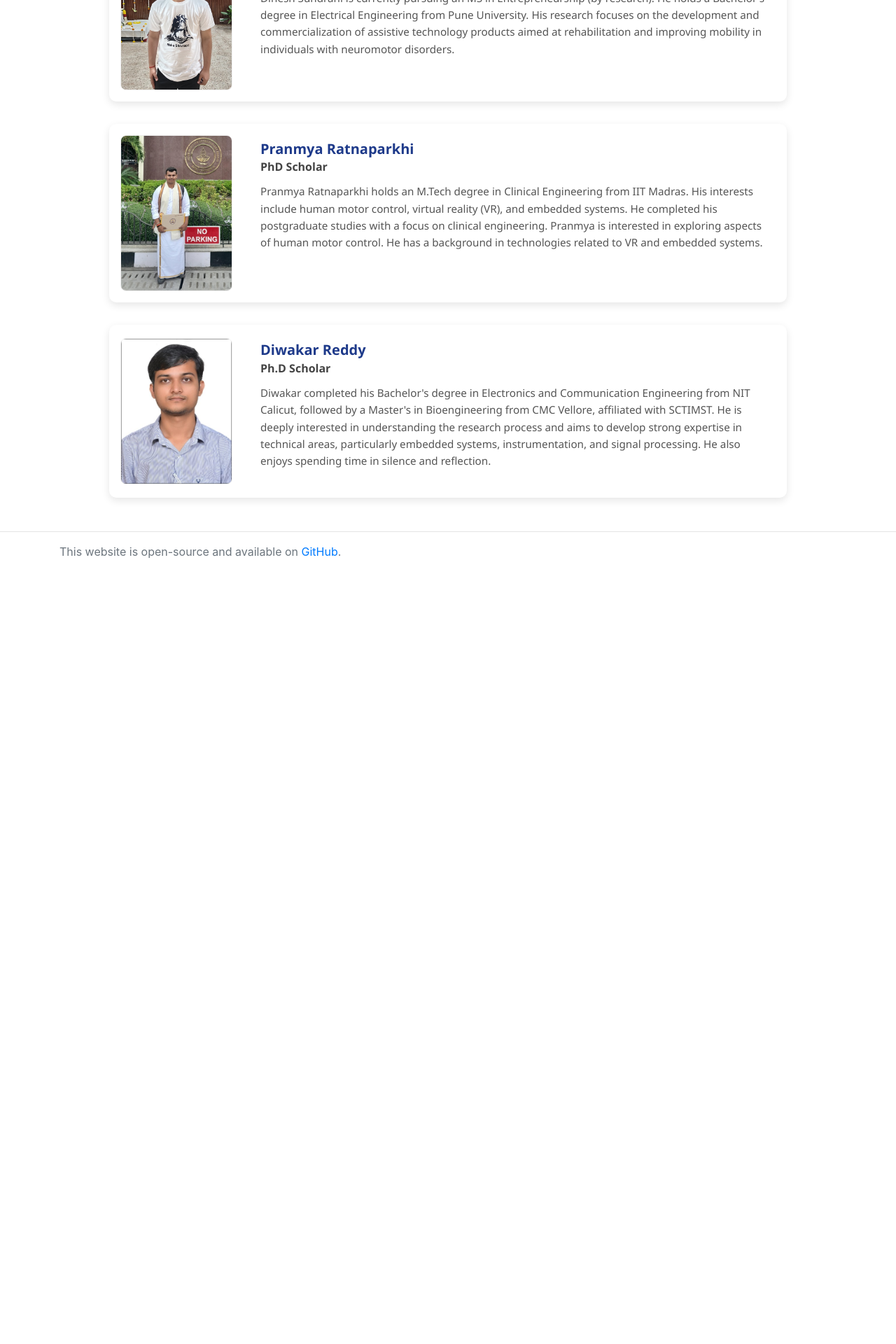
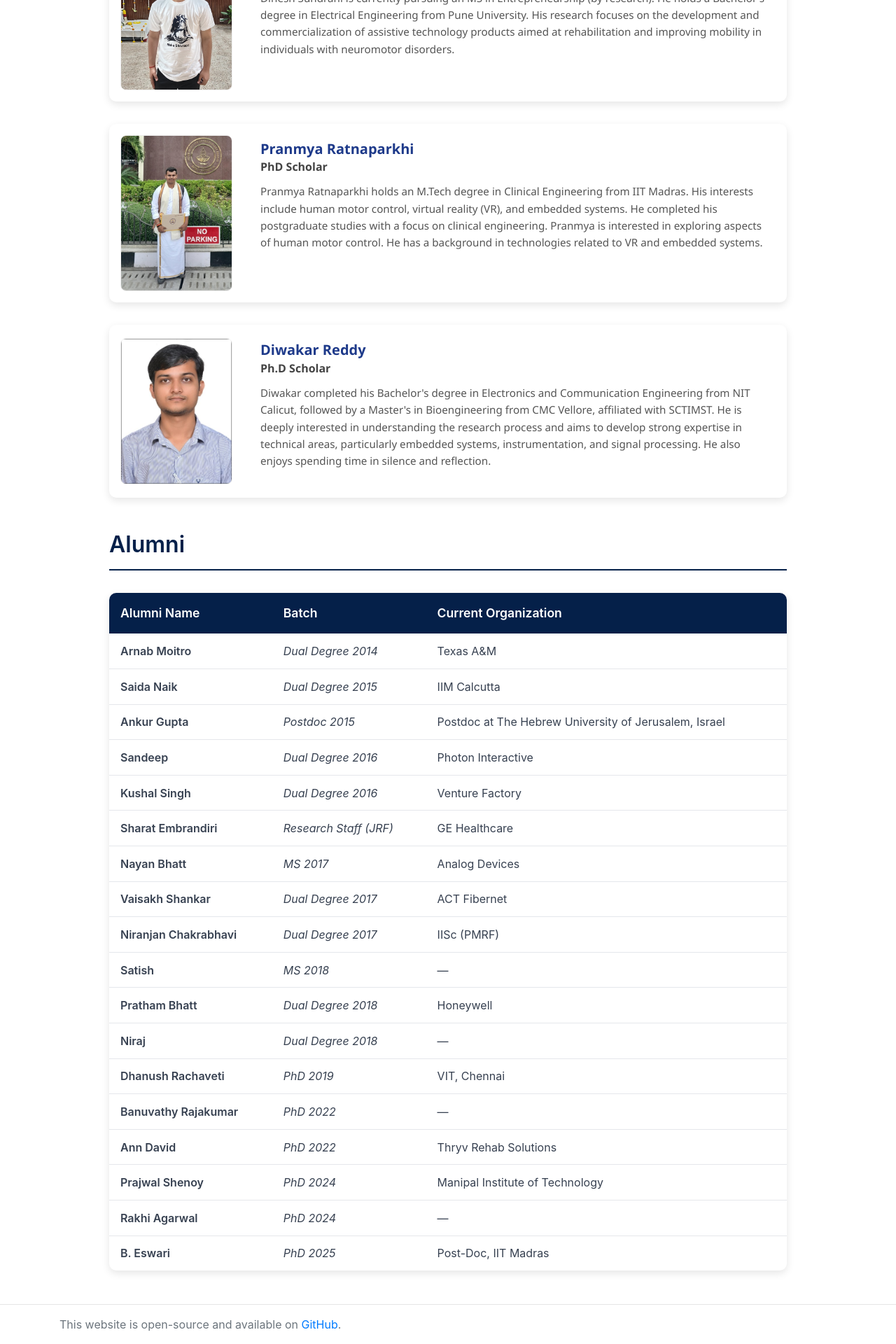
Before and after one commit to BrainLabIITM/BrainLabIITM.github.io, a Jekyll site: the page built from members/index.md, in a window 1280 px wide. Shown: the part 2710-4630 px from the top of the page at 70% size. Built offline with Jekyll 4.4.1, drawn with Linux system fonts in a browser that asks for light colours; before the commit the page ends 3526 px from its top, so only the background shows below that.

Commit message:
alumni added

```diff
--- a/_layouts/members.html
+++ b/_layouts/members.html
@@ -1,5 +1,4 @@
 {% include header.html %}
-
 <style>
   .members-container {
     max-width: 1000px;
@@ -7,7 +6,6 @@
     padding: 0 1rem;
     font-family: 'Segoe UI', sans-serif;
   }
-
   .member-card {
     display: flex;
     flex-direction: row;
@@ -18,11 +16,9 @@
     margin-bottom: 2rem;
     transition: transform 0.2s;
   }
-
   .member-card:hover {
     transform: scale(1.01);
   }
-
   .member-img {
     flex-shrink: 0;
     display: flex;
@@ -30,49 +26,88 @@
     justify-content: center;
     padding: 1rem;
   }
-
   .member-img img {
     max-width: 160px;
     height: auto;
     border-radius: 8px;
     border: 1px solid #eee;
   }
-
   .member-details {
     padding: 1.5rem;
     flex: 1;
   }
-
   .member-name {
     font-size: 1.25rem;
     font-weight: 600;
     margin-bottom: 0.3rem;
     color: #1e3a8a;
   }
-
   .member-role {
     font-size: 1rem;
     font-weight: bold;
     color: #444;
     margin-bottom: 0.8rem;
   }
-
   .member-bio {
     font-size: 0.95rem;
     line-height: 1.6;
     color: #555;
     margin-bottom: 1rem;
   }
-
   .member-links a {
     margin-right: 1rem;
     font-size: 0.9rem;
     color: #0077cc;
     text-decoration: none;
   }
-
   .member-links a:hover {
     text-decoration: underline;
+  }
+
+  /* Alumni Table Styles */
+  .alumni-section {
+    max-width: 1000px;
+    margin: 3rem auto;
+    padding: 0 1rem;
+  }
+  .alumni-table {
+    width: 100%;
+    border-collapse: collapse;
+    margin-top: 1.5rem;
+    background: white;
+    box-shadow: 0 4px 12px rgba(0,0,0,0.1);
+    border-radius: 10px;
+    overflow: hidden;
+  }
+  .alumni-table th {
+    background-color: #052049;
+    color: white;
+    padding: 1rem;
+    text-align: left;
+    font-weight: 600;
+    font-size: 1.1rem;
+  }
+  .alumni-table td {
+    padding: 0.8rem 1rem;
+    border-bottom: 1px solid #e5e7eb;
+    color: #374151;
+  }
+  .alumni-table tr:hover {
+    background-color: #f9fafb;
+  }
+  .alumni-table tr:last-child td {
+    border-bottom: none;
+  }
+  .alumni-name {
+    font-weight: 600;
+    color: #052049;
+  }
+  .alumni-batch {
+    color: #6b7280;
+    font-style: italic;
+  }
+  .alumni-org {
+    color: #374151;
   }
 
   @media (max-width: 600px) {
@@ -80,20 +115,24 @@
       flex-direction: column;
       text-align: center;
     }
-
     .member-img {
       padding: 1rem 0;
     }
-
     .member-img img {
       width: 70%;
       height: auto;
       border: none;
     }
-
     .member-links a {
       display: inline-block;
       margin-top: 0.5rem;
+    }
+    .alumni-table {
+      font-size: 0.9rem;
+    }
+    .alumni-table th,
+    .alumni-table td {
+      padding: 0.6rem 0.5rem;
     }
   }
 </style>
@@ -102,8 +141,7 @@
 <hr class="divider">
 
 <div class="container">
-
-
+  <!-- Current Members Section -->
   <div class="members-container">
     {% for person in page.members %}
     <div class="member-card">
@@ -123,6 +161,114 @@
     </div>
     {% endfor %}
   </div>
+
+  <!-- Alumni Section -->
+  <div class="alumni-section">
+    <h2 style="color: #052049; font-size: 2rem; margin-bottom: 1rem; font-weight: 600;">Alumni</h2>
+    <hr style="border-top: 2px solid #052049; margin-bottom: 2rem;">
+
+    <table class="alumni-table">
+      <thead>
+        <tr>
+          <th>Alumni Name</th>
+          <th>Batch</th>
+          <th>Current Organization</th>
+        </tr>
+      </thead>
+      <tbody>
+        <tr>
+          <td class="alumni-name">Arnab Moitro</td>
+          <td class="alumni-batch">Dual Degree 2014</td>
+          <td class="alumni-org">Texas A&M</td>
+        </tr>
+        <tr>
+          <td class="alumni-name">Saida Naik</td>
+          <td class="alumni-batch">Dual Degree 2015</td>
+          <td class="alumni-org">IIM Calcutta</td>
+        </tr>
+        <tr>
+          <td class="alumni-name">Ankur Gupta</td>
+          <td class="alumni-batch">Postdoc 2015</td>
+          <td class="alumni-org">Postdoc at The Hebrew University of Jerusalem, Israel</td>
+        </tr>
+        <tr>
+          <td class="alumni-name">Sandeep</td>
+          <td class="alumni-batch">Dual Degree 2016</td>
+          <td class="alumni-org">Photon Interactive</td>
+        </tr>
+        <tr>
+          <td class="alumni-name">Kushal Singh</td>
+          <td class="alumni-batch">Dual Degree 2016</td>
+          <td class="alumni-org">Venture Factory</td>
+        </tr>
+        <tr>
+          <td class="alumni-name">Sharat Embrandiri</td>
+          <td class="alumni-batch">Research Staff (JRF)</td>
+          <td class="alumni-org">GE Healthcare</td>
+        </tr>
+        <tr>
+          <td class="alumni-name">Nayan Bhatt</td>
+          <td class="alumni-batch">MS 2017</td>
+          <td class="alumni-org">Analog Devices</td>
+        </tr>
+        <tr>
+          <td class="alumni-name">Vaisakh Shankar</td>
+          <td class="alumni-batch">Dual Degree 2017</td>
+          <td class="alumni-org">ACT Fibernet</td>
+        </tr>
+        <tr>
+          <td class="alumni-name">Niranjan Chakrabhavi</td>
+          <td class="alumni-batch">Dual Degree 2017</td>
+          <td class="alumni-org">IISc (PMRF)</td>
+        </tr>
+        <tr>
+          <td class="alumni-name">Satish</td>
+          <td class="alumni-batch">MS 2018</td>
+          <td class="alumni-org">—</td>
+        </tr>
+        <tr>
+          <td class="alumni-name">Pratham Bhatt</td>
+          <td class="alumni-batch">Dual Degree 2018</td>
+          <td class="alumni-org">Honeywell</td>
+        </tr>
+        <tr>
+          <td class="alumni-name">Niraj</td>
+          <td class="alumni-batch">Dual Degree 2018</td>
+          <td class="alumni-org">—</td>
+        </tr>
+        <tr>
+          <td class="alumni-name">Dhanush Rachaveti</td>
+          <td class="alumni-batch">PhD 2019</td>
+          <td class="alumni-org">VIT, Chennai</td>
+        </tr>
+        <tr>
+          <td class="alumni-name">Banuvathy Rajakumar</td>
+          <td class="alumni-batch">PhD 2022</td>
+          <td class="alumni-org">—</td>
+        </tr>
+        <tr>
+          <td class="alumni-name">Ann David</td>
+          <td class="alumni-batch">PhD 2022</td>
+          <td class="alumni-org">Thryv Rehab Solutions</td>
+        </tr>
+        <tr>
+          <td class="alumni-name">Prajwal Shenoy</td>
+          <td class="alumni-batch">PhD 2024</td>
+          <td class="alumni-org">Manipal Institute of Technology</td>
+        </tr>
+        <tr>
+          <td class="alumni-name">Rakhi Agarwal</td>
+          <td class="alumni-batch">PhD 2024</td>
+          <td class="alumni-org">—</td>
+        </tr>
+        <tr>
+          <td class="alumni-name">B. Eswari</td>
+          <td class="alumni-batch">PhD 2025</td>
+          <td class="alumni-org">Post-Doc, IIT Madras</td>
+        </tr>
+      </tbody>
+    </table>
+  </div>
 </div>
 
 {% include footer.html %}
```
